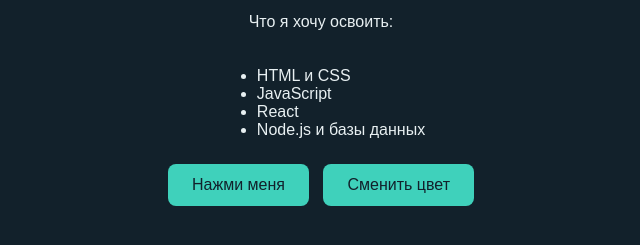
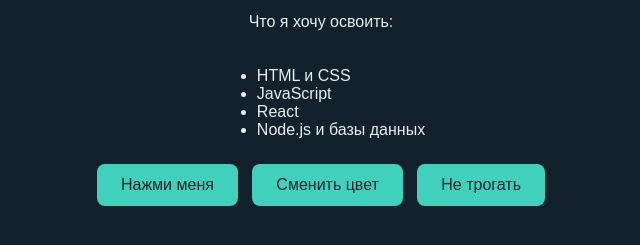
Before and after one commit to akbarxanski/my-first-site, a plain HTML site: page index.html in a window 1280 px wide. Shown: the part 169-414 px from the top of the page, without its empty margins (319-959 px from the left). Drawn offline with Linux system fonts and the light colour scheme.

Commit message:
Add background button

```diff
--- a/index.html
+++ b/index.html
@@ -10,6 +10,7 @@
       color: #e8f0f2;
       text-align: center;
       padding: 60px 20px;
+      transition: background 0.4s;
     }
     h1 { color: #3fd1bb; }
     ul {
@@ -44,6 +45,7 @@
   <br>
   <button onclick="changeText()">Нажми меня</button>
   <button onclick="changeColor()">Сменить цвет</button>
+  <button onclick="changeBackground()">Не трогать</button>
 
   <script>
     function changeText() {
@@ -55,6 +57,12 @@
       var random = colors[Math.floor(Math.random() * colors.length)];
       document.getElementById("title").style.color = random;
     }
+
+    function changeBackground() {
+      var backgrounds = ["#12212b", "#3b1f4a", "#4a1f2b", "#1f4a3b", "#1f2f5c", "#5c4a1f"];
+      var random = backgrounds[Math.floor(Math.random() * backgrounds.length)];
+      document.body.style.background = random;
+    }
   </script>
 </body>
 </html>
```
